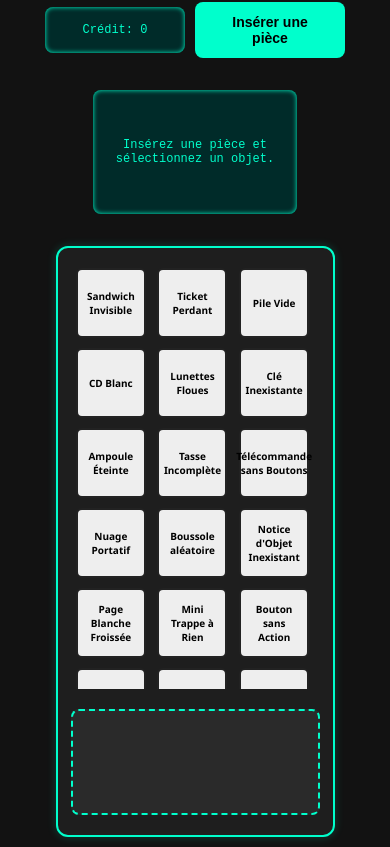
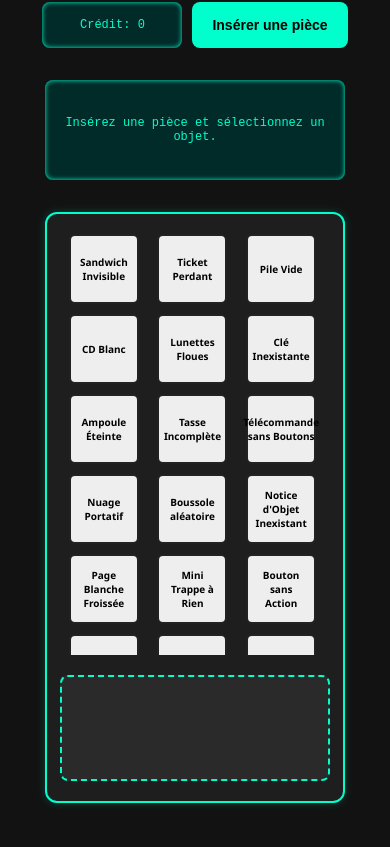
Before and after one commit to benbucher/voidMachine3000, a website: page index.html in a window 390 px wide. Shown: the part 57-904 px from the top of the page. After the commit the page ends 870 px from the top, so only its background shows below. Drawn offline with Linux system fonts and the light colour scheme.

Commit message:
MOD to have the button on one line and of the same height as the credit display. MOD to harmonize spacing between whole-hardware and interface-droite

```diff
--- a/styles.css
+++ b/styles.css
@@ -39,12 +39,13 @@
     font-family: 'Segoe UI', Tahoma, Geneva, Verdana, sans-serif;
     background-color: #121212;
     margin: 0;
-    padding: 0;
+    padding: 20px;
     color: #f0f0f0;
     min-height: 100vh;
     display: flex;
     flex-direction: column;
     align-items: center;
+    box-sizing: border-box;
 }
 
 h1 {
@@ -60,15 +61,15 @@
     display: flex;
     flex-direction: row;
     gap: 40px;
-    padding: 20px;
     flex: 1;
     width: 100%;
     box-sizing: border-box;
-    max-width: 800px;
+    max-width: 600px;
+    justify-content: space-between;
 }
 
 .container {
-    flex: 1;
+    width: 300px;
     display: flex;
     flex-direction: row;
     justify-content: center;
@@ -77,7 +78,6 @@
 
 .machine {
     width: 100%;
-    max-width: 300px;
     background: #1e1e1e;
     border-radius: 12px;
     padding: 20px;
@@ -153,7 +153,8 @@
 }
 
 .bouton {
-    padding: 12px 20px;
+    height: 46px;
+    padding: 0 20px;
     background: #00ffcc;
     border: none;
     font-size: 14px;
@@ -162,6 +163,7 @@
     border-radius: 8px;
     cursor: pointer;
     transition: background 0.3s;
+    white-space: nowrap;
 }
 
 .bouton:hover {
@@ -169,7 +171,7 @@
 }
 
 #message {
-    width: 180px;
+    width: 100%;
     height: 100px;
     padding: 12px;
     background: #002b29;
@@ -182,6 +184,7 @@
     color: #00ffcc;
     font-family: 'Courier New', Courier, monospace;
     box-shadow: inset 0 0 5px #00ffcc;
+    box-sizing: border-box;
 }
 
 #delivery {
@@ -238,6 +241,7 @@
     body {
         height: auto;
         min-height: 100vh;
+        padding: 10px;
     }
 
     h1 {
@@ -250,7 +254,6 @@
         flex-direction: column-reverse;
         align-items: center;
         gap: 20px;
-        padding: 10px;
     }
 
     .interface-droite {
@@ -264,7 +267,13 @@
         min-height: 400px;
     }
 
+    .container {
+        width: 300px;
+    }
+
     .vitrine {
         grid-template-columns: repeat(3, 1fr);
+        gap: 10px;
+        width: 100%;
     }
 }
```
